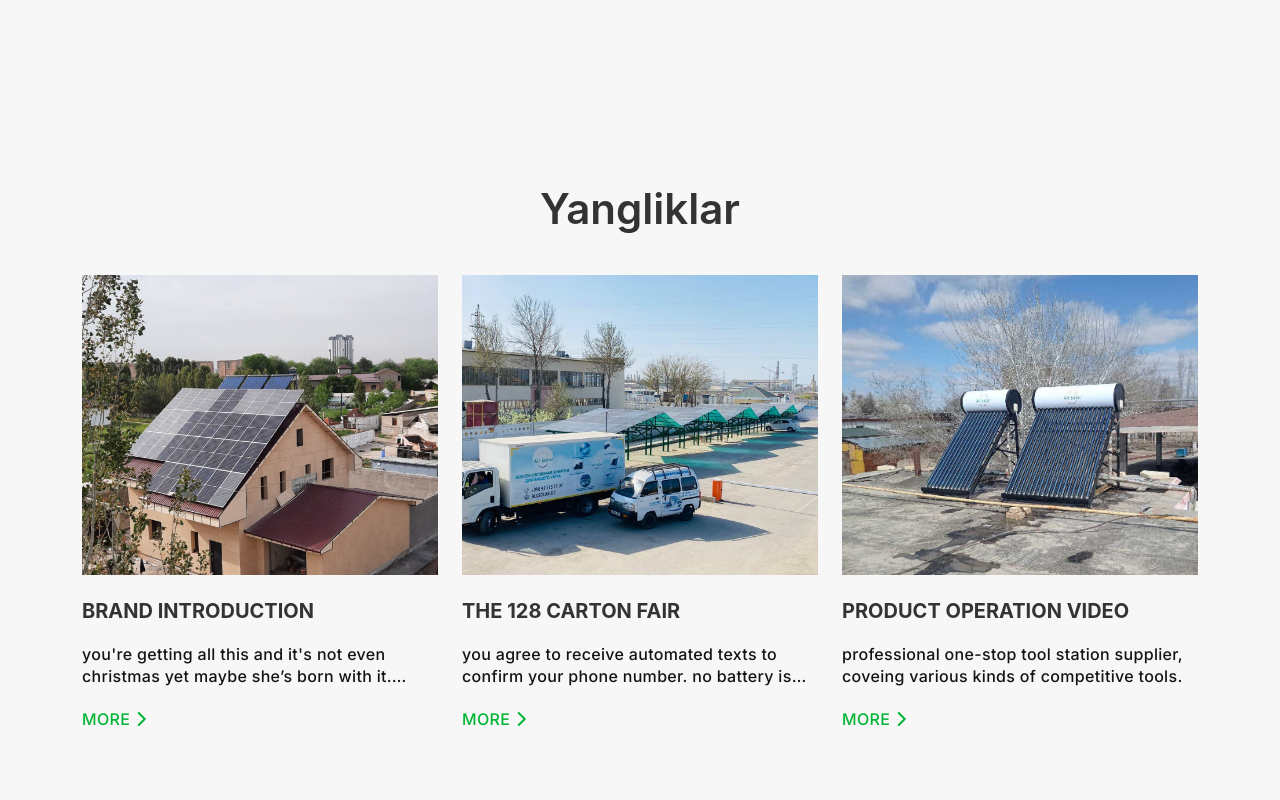
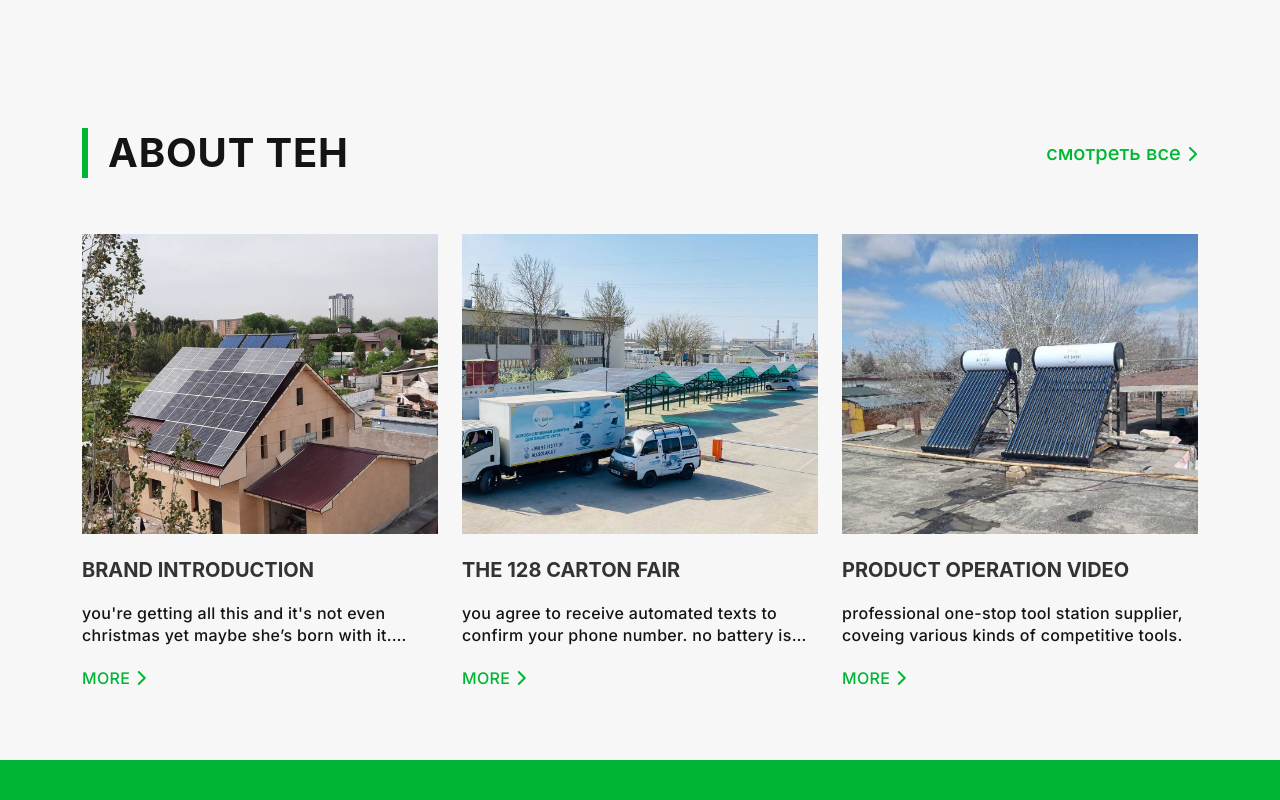
Before and after one commit to Davron77/All-Solar, a plain HTML site: page index.html in a window 1280 px wide. Shown: the part 3700-4500 px from the top of the page. Drawn offline with nearby package versions, Linux system fonts and the light colour scheme.

Commit message:
home search

```diff
--- a/index.html
+++ b/index.html
@@ -70,8 +70,8 @@
             </div>
         </div>
         <header id="header">
-            <div class="container h-100">
-                <nav class="navbar navbar-expand-lg h-100">
+            <div class="container">
+                <nav class="navbar navbar-expand-lg">
                     <div class="row w-100 justify-content-between align-items-center">
                         <div class="col-2 order-lg-1 col-lg-9 col-xl-10 sm-p-0">
                             <button id="navbar-toggler" class="navbar-toggler" type="button" data-bs-toggle="collapse"
@@ -669,8 +669,19 @@
             </div>
         </div>
         <div id="news" class="news">
-            <div class="container my-5 py-5">
-                <h1 class="home-title">Yangliklar</h1>
+            <div class="container">
+                <div class="row mb-4 pb-3">
+                    <div class="col-12">
+                        <div class="product-card-slider-header">
+                            <div class="product-card-slider-title">
+                                <h3>ABOUT TEH</h3>
+                            </div>
+                            <div class="product-card-slider-more-btn">
+                                <a href="#">смотреть все <i class="fa-solid fa-chevron-right"></i></a>
+                            </div>
+                        </div>
+                    </div>
+                </div>
                 <div class="row news_card">
                     <div class="col-12 col-md-6 col-lg-4">
                         <div class="news_card_items">
--- a/main.css
+++ b/main.css
@@ -183,7 +183,6 @@ button#dropdownMenuButton2:focus {
 
 header {
   background-color: var(--dark-white);
-  height: 120px;
   font-weight: 500;
   font-size: 20px;
   line-height: 20px;
@@ -191,6 +190,7 @@ header {
 
 .navbar {
   position: initial;
+  height: 120px;
 }
 
 .navbar-nav {
```
